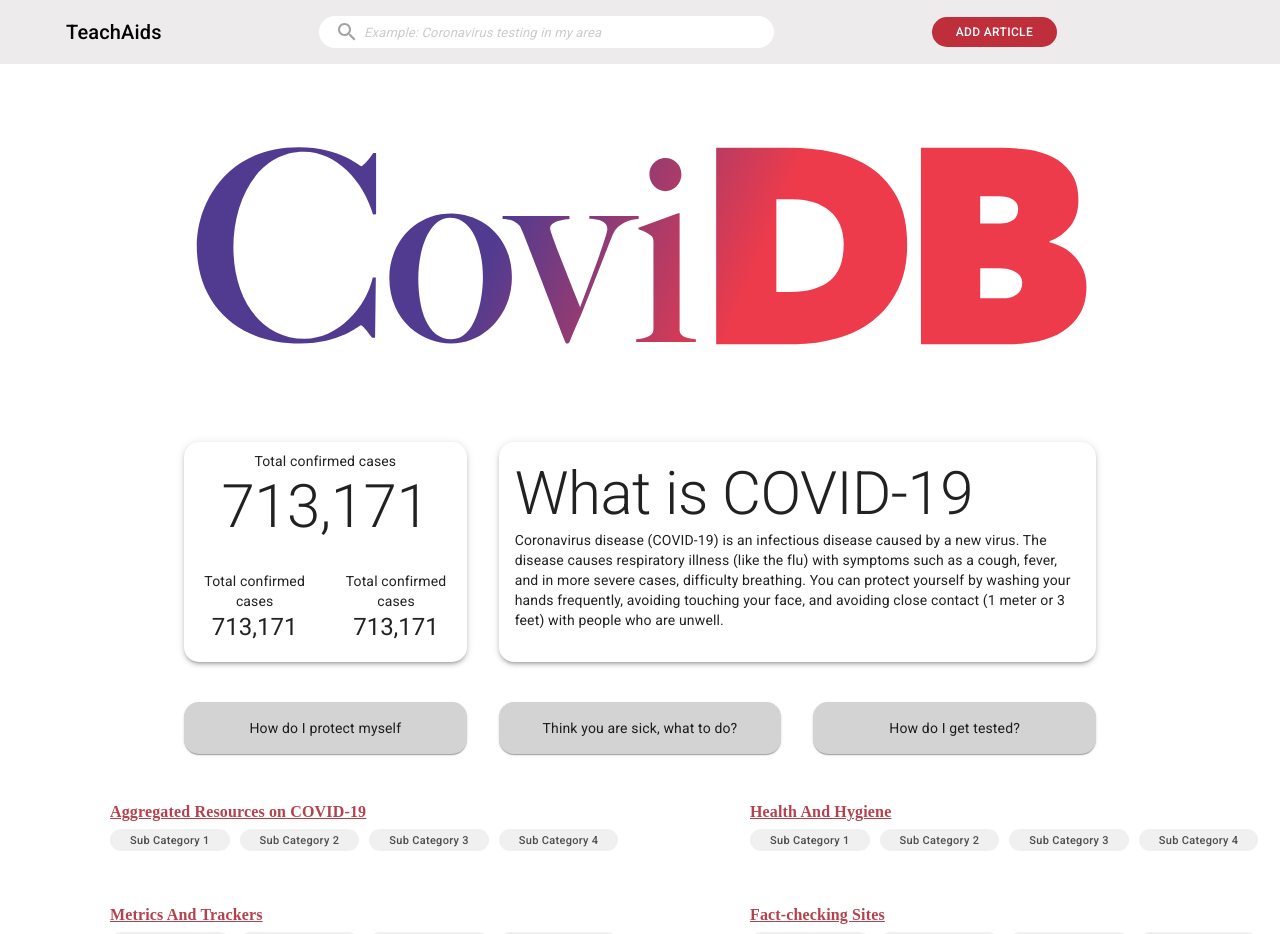
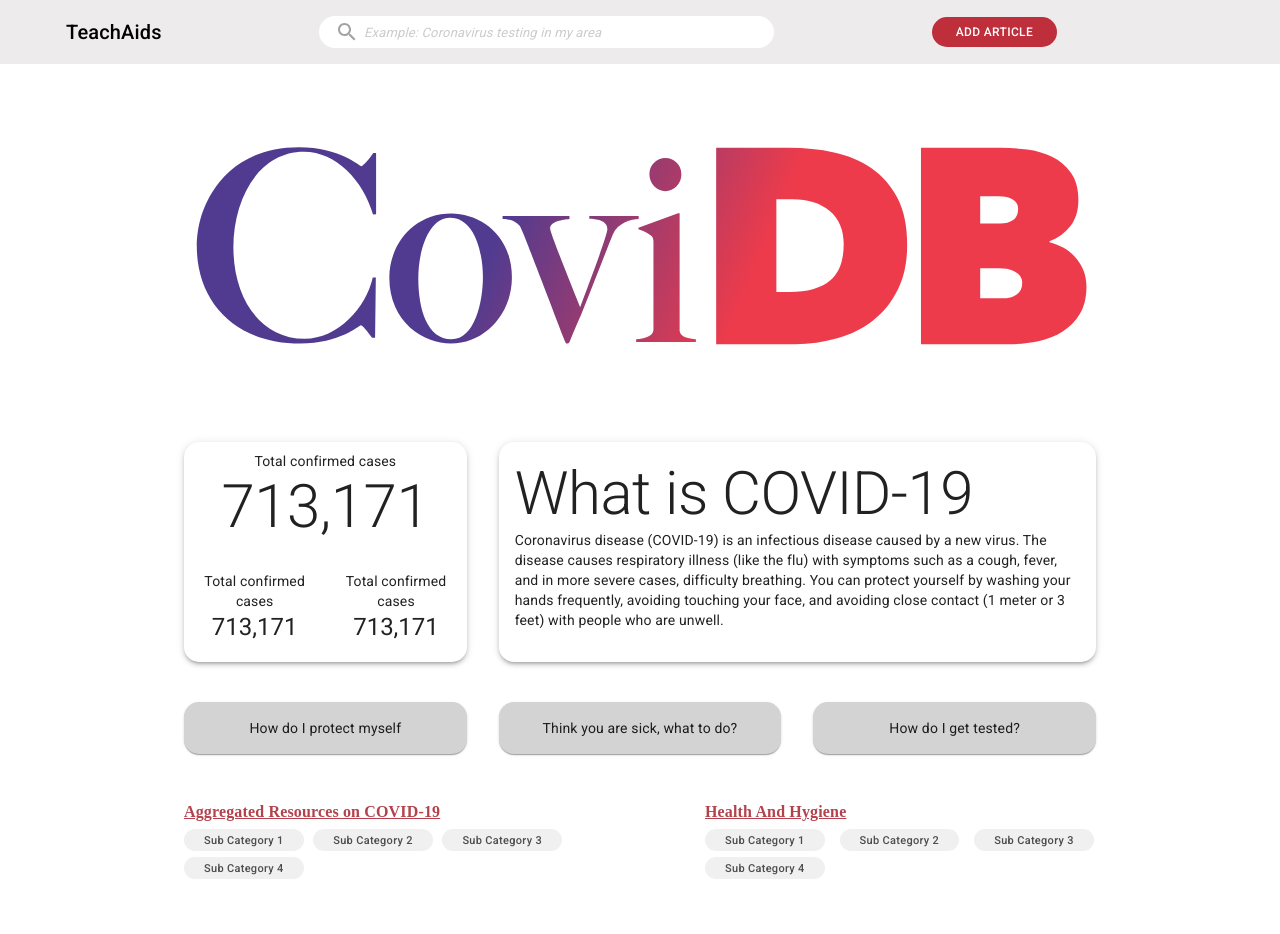
Before and after one commit to kevin20841/covidb-app, a React (Create React App) app: page / in a window 1280 px wide. Shown: the top 934 px of the page. Built offline with nearby package versions, Linux system fonts and the light colour scheme.

Commit message:
Changed container for Section cards

```diff
--- a/src/SectionCard.js
+++ b/src/SectionCard.js
@@ -8,31 +8,34 @@
   root: {
     flexGrow: 1,
     marginBottom: '40px',
+    paddingRight: '12px',
+  },
+  rootRight: {
+    position: 'relative',
+    left: '65px',
   },
   title: {
     color:'#B4424C',
     font: 'Bold 16px/19px Montserrat',
-    marginLeft: '20px',
-    position: 'relative',
-    left: '90px',
+    marginLeft: '0px',
   },
   flexContainer: {
-    display: 'block',
-    flexDirection: 'row',
-    alignItems: "center",
-    padding: 0,
+    display: 'flex',
+    flexFlow: 'row wrap',
+    alignItems: 'stretch',
+    alignContent: 'space-between',
+    justifyContent: 'space-between',
+    width: '90%',
     color: 'black',
-    marginLeft: '20px',
+    paddingRight: '0px',
     marginTop: '7px',
-    position: 'relative',
-    left: '90px',
-    marginRight: '60px'
-
+    flexGrow: '1',
+    paddingLeft: '0px',
   },
   categoryButton: {
     fontSize: '11px',
     height: '22px',
-    marginRight: '10px',
+    marginRight: '0px',
     marginBottom: '6px',
     color:'#4D4D4D',
     borderRadius: '14px',
@@ -52,16 +55,15 @@
   const classes = useStyles();
 
   return (
-    <div className={classes.root}>
+    <div className={props.isRight ? classes.rootRight : classes.root}>
         <a href={"./section"} className={classes.title} >
             {props.titleText}
         </a>
-        <List className={classes.flexContainer}>
+        <div className={classes.flexContainer}>
             {props.subcategoryList.map((value)=> {
-                console.log(value);
             return <Button className={classes.categoryButton} isSecondary={true}> {value}</Button>
         })}
-        </List>
+        </div>
 
     </div>
   );
--- a/src/SectionCards.js
+++ b/src/SectionCards.js
@@ -3,6 +3,8 @@
 import { makeStyles } from '@material-ui/core/styles';
 import SectionCard from "./SectionCard"
 import Grid from '@material-ui/core/Grid';
+
+import Container from "@material-ui/core/Container";
 
 //This will be inherited eventually
 let sectionTitles = [["Aggregated Resources on COVID-19", "Health And Hygiene"], ["Metrics And Trackers", "Fact-checking Sites"],
@@ -23,19 +25,25 @@
   root: {
     flexGrow: 1,
     backgroundColor: 'white',
-    justifyContent: 'center',
     marginBottom: '80px',
     backgroundColor: 'white',
   },
   paper: {
-    padding: theme.spacing(1),
     textAlign: 'center',
     color: theme.palette.text.secondary,
   },
   gridItem:{
     display: 'block',
+    marginLeft: '0px',
+  },
+  gridItemRight:{
+    display: 'block',
+    paddingLeft: '50px',
   },
   row:{
+  },
+  grid: {
+    alignContent: 'space-between'
   }
 }));
 
@@ -48,8 +56,8 @@
         <Grid item xs={6} className={classes.gridItem}>
           <SectionCard titleText={props.items[0]} subcategoryList={props.subcategories[props.items[0]]}/>
         </Grid>
-        <Grid item xs={6} className={classes.gridItem}>
-          <SectionCard titleText={props.items[1]} subcategoryList={props.subcategories[props.items[1]]}/>
+        <Grid item xs={6} className={classes.gridItemRight}>
+          <SectionCard titleText={props.items[1]} subcategoryList={props.subcategories[props.items[1]]} isRight={true} />
         </Grid>
 
       </React.Fragment>
@@ -58,7 +66,9 @@
 
   return (
     <div className={classes.root}>
-      <Grid container spacing={1}>
+      <Container maxWidth="md">
+
+        <Grid container spacing={1} className={classes.grid}>
 
         {sectionTitles.map((value)=> {
           return <Grid container item xs={12} spacing={3} key={value}>
@@ -66,6 +76,7 @@
           </Grid>
         })}
       </Grid>
+    </Container>
   </div>
   );
 }
```
Lines whose indentation alone changed are shown as unchanged.
